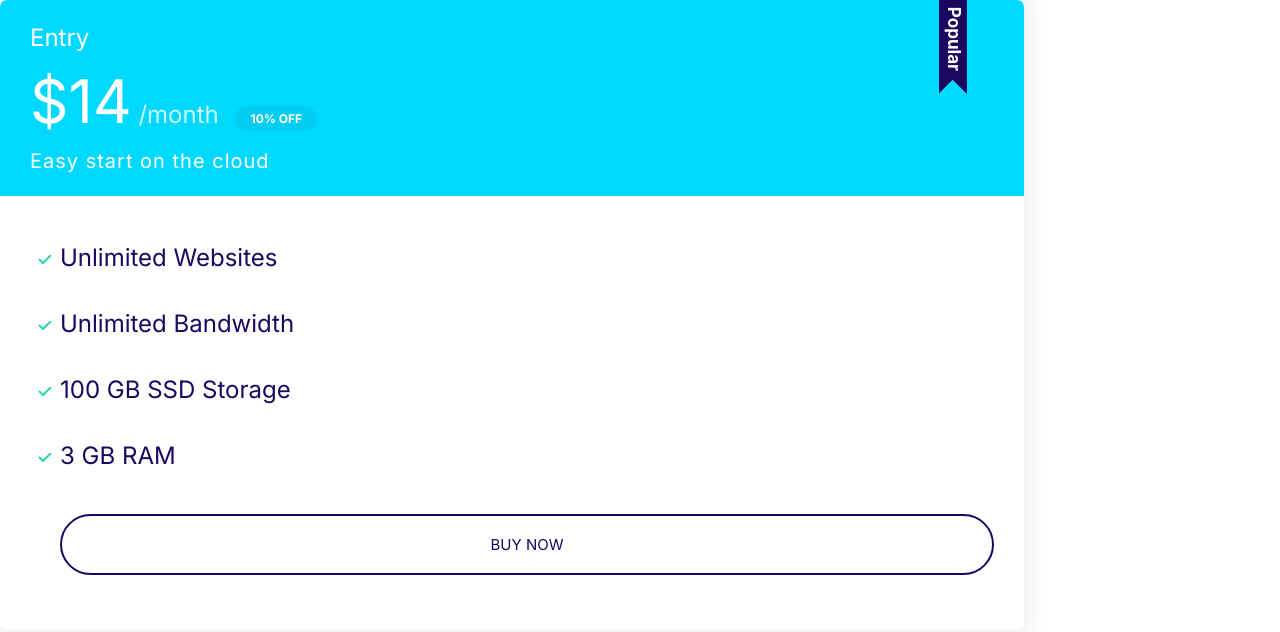
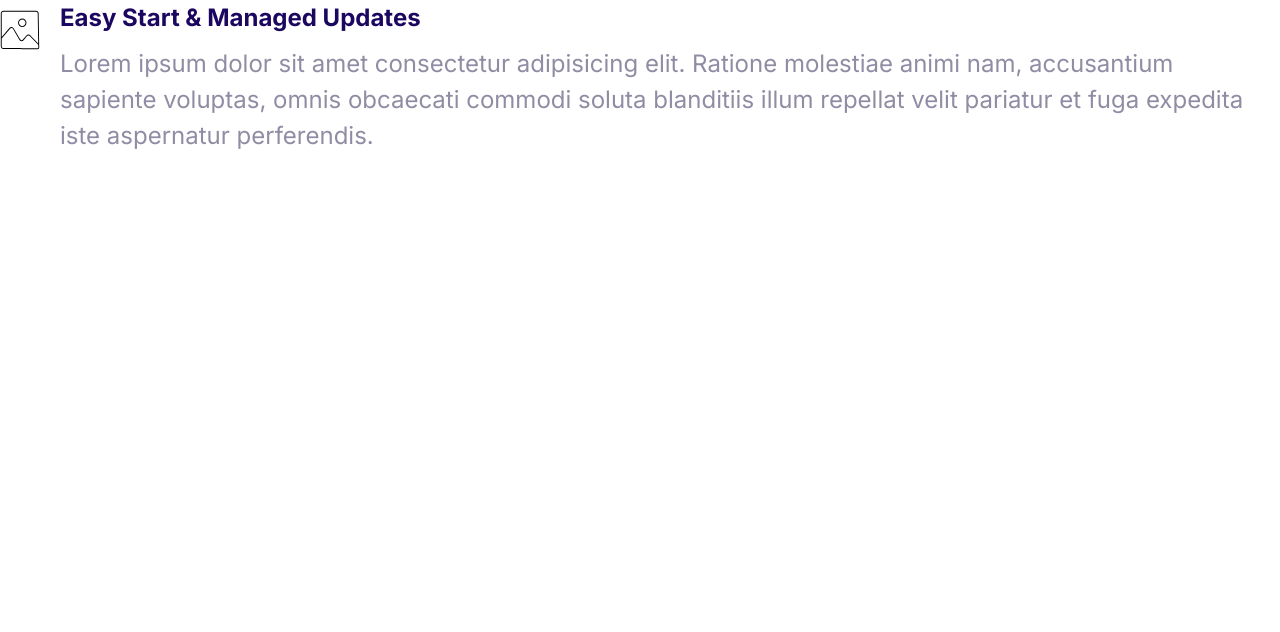
Before and after one commit to boatengdickson/moshifiedd, a plain HTML site: page index.html in a window 1280 px wide. Drawn offline with Linux system fonts and the light colour scheme.

Commit message:
Build media component

```diff
--- a/css/style.css
+++ b/css/style.css
@@ -345,3 +345,21 @@ p {
         font-size: 1.6rem;
     }
 }
+
+
+/* Media */
+.media {
+    display: flex;
+}
+
+.media__title {
+    margin-top: 0;
+}
+
+.media__body{
+    margin: 0 2rem;
+}
+
+.media__image {
+    margin-top: 1rem;
+}
--- a/index.html
+++ b/index.html
@@ -15,28 +15,20 @@
     <link rel="stylesheet" href="css/style.css" />
   </head>
   <body>
-    <div style="width: 80%">
-      <div class="plan plan--popular">
-        <div class="card card--secondary">
-          <header class="card__header">
-            <h3 class="plan__name">Entry</h3>
-            <span class="plan__price">$14</span>
-            <span class="plan__billing-cycle">/month</span>
-            <span class="badge badge--secondary badge--small">10% OFF</span>
-            <span class="plan__description">Easy start on the cloud</span>
-          </header>
-          <div class="card__body">
-            <ul class="list list--tick">
-              <li class="list__item">Unlimited Websites</li>
-              <li class="list__item">Unlimited Bandwidth</li>
-              <li class="list__item">100 GB SSD Storage</li>
-              <li class="list__item">3 GB RAM</li>
-              <button class="button button--outline button--block">
-                BUY NOW
-              </button>
-            </ul>
-          </div>
-        </div>
+    <div class="media">
+      <div class="media__image">
+        <svg class="icon">
+          <use xlink:href="images/sprite.svg#snap"></use>
+        </svg>
+      </div>
+      <div class="media__body">
+        <h3 class="media__title">Easy Start & Managed Updates</h3>
+        <p>
+          Lorem ipsum dolor sit amet consectetur adipisicing elit. Ratione
+          molestiae animi nam, accusantium sapiente voluptas, omnis obcaecati
+          commodi soluta blanditiis illum repellat velit pariatur et fuga
+          expedita iste aspernatur perferendis.
+        </p>
       </div>
     </div>
   </body>
```
Also changed, not shown: components/media.html (added, +16 -0 lines), components/plan.html (added, +22 -0 lines).
